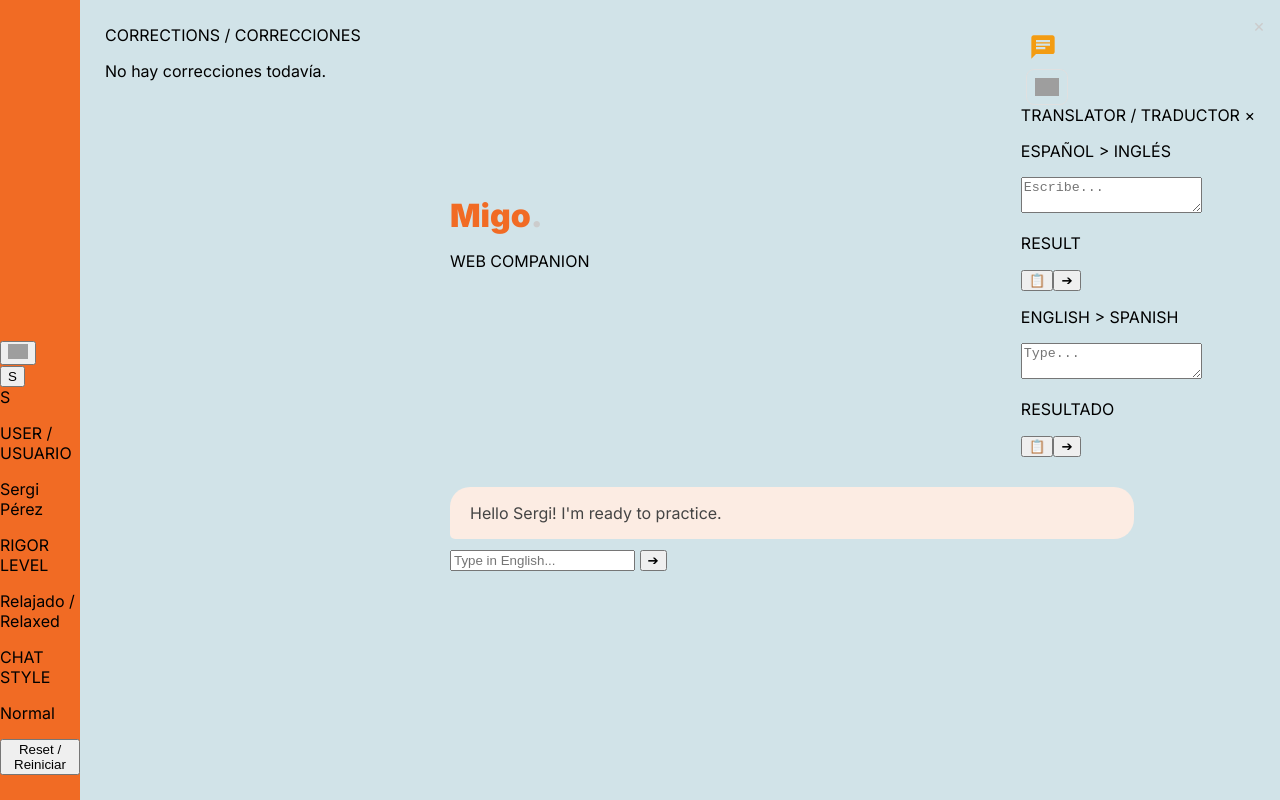
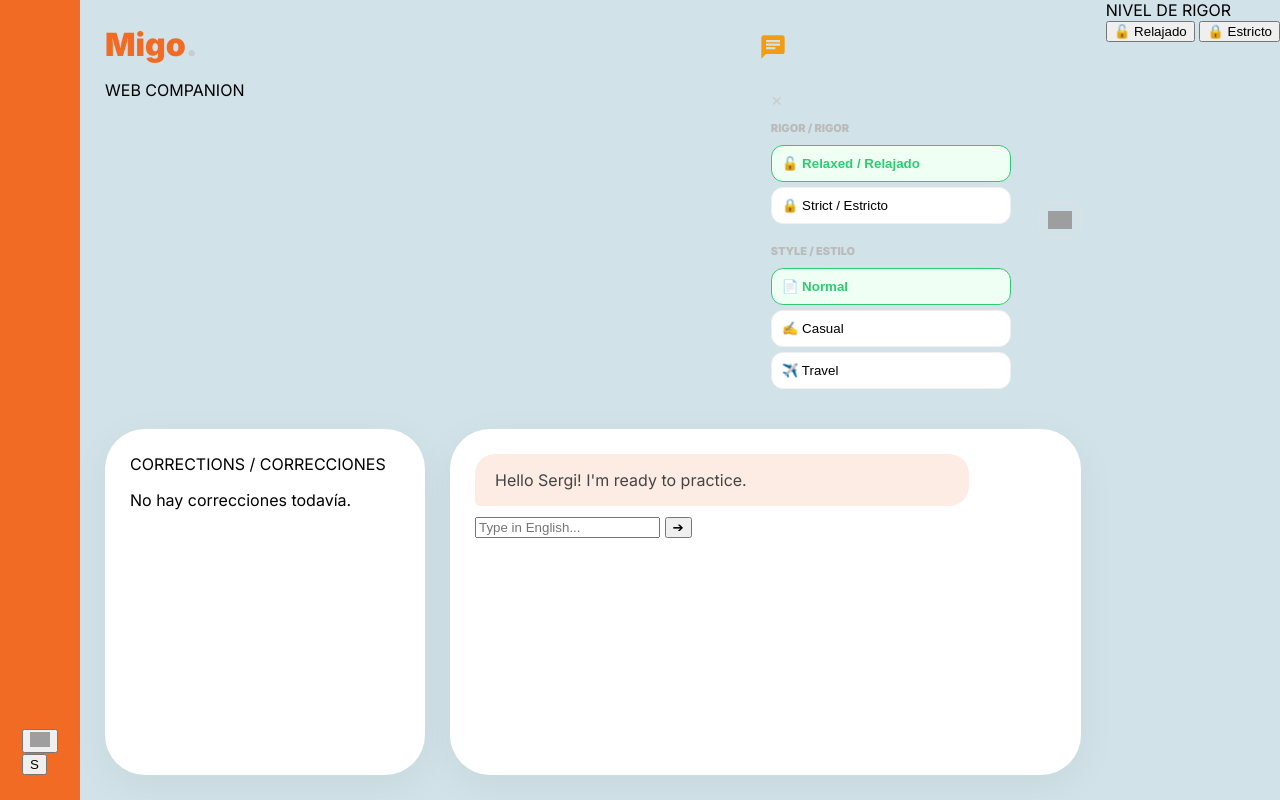
Before and after one commit to Sergi-bcn/migo-app-web, a website: page index.html in a window 1280 px wide. Drawn offline with Linux system fonts and the light colour scheme; grey boxes are pictures that could not be loaded.

Commit message:
UI Final: Logo restaurado y ventanas según capturas

```diff
--- a/CSS/components.css
+++ b/CSS/components.css
@@ -1,62 +1,40 @@
-/* Botones del header sin fondo azul */
-.tool-btn-plain {
-    background: transparent;
-    border: none;
-    cursor: pointer;
-    padding: 8px;
-    display: flex;
-    align-items: center;
-    justify-content: center;
+.panel-white {
+    background: white; border-radius: 40px;
+    box-shadow: 0 10px 40px rgba(0,0,0,0.05);
+    display: flex; flex-direction: column; padding: 25px;
 }
 
-.tool-border-sq {
-    border: 1px solid #e0e0e0;
-    border-radius: 8px;
-    margin-left: 5px;
+/* Iconos Header sin fondo azul */
+.icon-only-btn {
+    background: transparent; border: none; cursor: pointer; padding: 8px;
+    display: flex; align-items: center; justify-content: center;
 }
+.tool-border-sq { border: 1px solid #e0e0e0; border-radius: 10px; margin-left: 8px; }
+.header-controls { display: flex; align-items: center; }
 
-/* Ventana de configuración emergente */
-.config-window {
-    width: 300px;
-    padding: 25px;
-    border-radius: 30px;
+/* Ventana Usuario */
+.popup-user-card {
+    position: absolute; bottom: 0; left: 75px; width: 300px;
+    background: white; border-radius: 30px; padding: 25px;
+    box-shadow: 0 10px 40px rgba(0,0,0,0.1); display: none; z-index: 1000;
 }
+.popup-user-card.active { display: block; }
 
-.popup-header-mini {
-    font-size: 11px;
-    font-weight: 700;
-    color: #bbb;
-    margin-bottom: 10px;
-    text-transform: uppercase;
+/* Ventana Traductor */
+.translator-premium {
+    position: absolute; top: 50px; right: 0; width: 380px;
+    background: #f8fafb; border-radius: 35px; padding: 25px;
+    box-shadow: 0 20px 60px rgba(0,0,0,0.15); display: none; z-index: 1000;
 }
+.translator-premium.active { display: block; }
 
-/* Estilo de las opciones dentro de la ventana */
-.opt-row {
-    width: 100%;
-    padding: 12px 15px;
-    margin-bottom: 8px;
-    border: 1px solid #f0f0f0;
-    border-radius: 15px;
-    background: #fff;
-    text-align: left;
-    cursor: pointer;
-    font-weight: 500;
-    transition: 0.2s;
+/* Ventana Configuración (Estilo menú emergente) */
+.config-menu { width: 280px; padding: 20px; border-radius: 25px; }
+.menu-label { font-size: 11px; font-weight: 700; color: #bbb; margin-bottom: 10px; text-transform: uppercase; }
+.opt-btn {
+    width: 100%; padding: 10px; margin-bottom: 5px; border-radius: 12px;
+    border: 1px solid #f0f0f0; background: white; text-align: left; cursor: pointer;
 }
+.opt-btn.active { border-color: #2ecc71; color: #2ecc71; background: #f0fff4; font-weight: 600; }
 
-.opt-row.active {
-    background: #e8f5e9;
-    border-color: #2ecc71;
-    color: #2ecc71;
-}
-
-/* Mantenemos el resto igual */
-.popup-modal {
-    position: absolute; background: white; border-radius: 30px;
-    box-shadow: 0 15px 50px rgba(0,0,0,0.1); display: none; z-index: 1000;
-}
-.popup-modal.active { display: block; animation: popIn 0.2s ease; }
-
-.anchor-down { top: 60px; right: 0; }
-
-.close-x { position: absolute; top: 15px; right: 15px; cursor: pointer; color: #ccc; font-size: 18px; }
+.close-x, .close-x-trans { cursor: pointer; color: #ccc; font-size: 18px; }
--- a/CSS/layout.css
+++ b/CSS/layout.css
@@ -14,18 +14,16 @@ body, html { margin: 0; padding: 0; height: 100vh; overflow: hidden; background:
 }
 
 .main-screen {
-    flex: 1; height: 100vh; box-sizing: border-box;
-    padding: 25px; /* Mantiene la estructura de tu última captura */
+    flex: 1; height: 100vh; display: flex; flex-direction: column; padding: 25px; box-sizing: border-box;
+}
+
+.chat-header-main {
+    display: flex; justify-content: space-between; align-items: flex-start; margin-bottom: 15px;
 }
 
 .content-layout {
-    display: flex; gap: 25px; height: 100%;
+    display: flex; gap: 25px; flex: 1; height: calc(100% - 80px);
 }
 
 .correction-panel { width: 320px; height: 100%; }
 .chat-panel { flex: 1; height: 100%; position: relative; }
-
-.chat-internal-header {
-    display: flex; justify-content: space-between; align-items: center;
-    margin-bottom: 20px; padding-bottom: 10px;
-}
--- a/index.html
+++ b/index.html
@@ -15,7 +15,7 @@
     <nav class="sidebar-naranja">
         <div class="nav-bottom-group">
             <div class="anchor">
-                <button class="nav-circle-btn" onclick="togglePopup(event, 'popup-settings-main')">
+                <button class="nav-circle-btn" onclick="togglePopup(event, 'popup-settings-sidebar')">
                     <img src="https://cdn-icons-png.flaticon.com/512/3524/3524659.png" width="20">
                 </button>
             </div>
@@ -48,47 +48,39 @@
     </nav>
 
     <div class="main-screen">
-        <div class="content-layout">
-            <aside class="panel-white correction-panel">
-                <div class="panel-header"><span class="dot red"></span> CORRECTIONS / CORRECCIONES</div>
-                <div id="corrections-container" class="scroll-area">
-                    <p class="empty-msg">No hay correcciones todavía.</p>
-                </div>
-            </aside>
-
-            <main class="panel-white chat-panel">
-                <header class="chat-internal-header">
+        <header class="chat-header-main">
             <div class="logo-area">
                 <h1 class="logo">Migo<span>.</span></h1>
                 <p class="subtitle">WEB COMPANION</p>
             </div>
-                    <div class="header-tools">
+            <div class="header-controls">
                 <div class="anchor">
-                            <button class="tool-btn-plain" onclick="togglePopup(event, 'popup-config')">
+                    <button class="icon-only-btn" onclick="togglePopup(event, 'popup-config')">
                         <svg width="28" height="28" viewBox="0 0 24 24" fill="#f39c12">
                             <path d="M20 2H4c-1.1 0-1.99.9-1.99 2L2 22l4-4h14c1.1 0 2-.9 2-2V4c0-1.1-.9-2-2-2zM6 9h12v2H6V9zm8 5H6v-2h8v2zm4-6H6V6h12v2z"/>
                         </svg>
                     </button>
-                            <div id="popup-config" class="popup-modal anchor-down config-window">
+                    <div id="popup-config" class="popup-modal anchor-down config-menu">
                         <span class="close-x" onclick="closeAllPopups()">×</span>
-                                <div class="popup-header-mini"><span>RIGOR / RIGOR</span></div>
-                                <div class="options-list">
-                                    <button class="opt-row" onclick="setConfig('rigor', 'Estricto', this)">🔒 Strict / Estricto</button>
-                                    <button class="opt-row active" onclick="setConfig('rigor', 'Relajado', this)">🔓 Relaxed / Relajado</button>
+                        <p class="menu-label">RIGOR / RIGOR</p>
+                        <div class="options-group">
+                            <button class="opt-btn active" onclick="setConfig('rigor', 'Relajado', this)">🔓 Relaxed / Relajado</button>
+                            <button class="opt-btn" onclick="setConfig('rigor', 'Estricto', this)">🔒 Strict / Estricto</button>
                         </div>
-                                <div class="popup-header-mini" style="margin-top:15px"><span>STYLE / ESTILO</span></div>
-                                <div class="options-list">
-                                    <button class="opt-row active" onclick="setConfig('style', 'Normal', this)">📄 Normal</button>
-                                    <button class="opt-row" onclick="setConfig('style', 'Coloquial', this)">✍️ Casual / Coloquial</button>
-                                    <button class="opt-row" onclick="setConfig('style', 'Viajes', this)">✈️ Travel / Viajes</button>
+                        <p class="menu-label" style="margin-top:15px">STYLE / ESTILO</p>
+                        <div class="options-group">
+                            <button class="opt-btn active" onclick="setConfig('style', 'Normal', this)">📄 Normal</button>
+                            <button class="opt-btn" onclick="setConfig('style', 'Coloquial', this)">✍️ Casual</button>
+                            <button class="opt-btn" onclick="setConfig('style', 'Viajes', this)">✈️ Travel</button>
                         </div>
                     </div>
                 </div>
 
                 <div class="anchor">
-                            <button class="tool-btn-plain tool-border-sq" onclick="togglePopup(event, 'popup-translate')">
+                    <button class="icon-only-btn tool-border-sq" onclick="togglePopup(event, 'popup-translate')">
                         <img src="https://upload.wikimedia.org/wikipedia/commons/d/d7/Google_Translate_logo.svg" width="24">
                     </button>
+
                     <div id="popup-translate" class="translator-premium anchor-down">
                         <div class="trans-header">
                             <span>TRANSLATOR / TRADUCTOR</span>
@@ -115,10 +107,18 @@
             </div>
         </header>
 
+        <div class="content-layout">
+            <aside class="panel-white correction-panel">
+                <div class="panel-header"><span class="dot red"></span> CORRECTIONS / CORRECCIONES</div>
+                <div id="corrections-container" class="scroll-area">
+                    <p class="empty-msg">No hay correcciones todavía.</p>
+                </div>
+            </aside>
+
+            <main class="panel-white chat-panel">
                 <div id="chat-box" class="scroll-area chat-feed">
                     <div class="bubble bot">Hello Sergi! I'm ready to practice.</div>
                 </div>
-
                 <div class="chat-input-wrapper">
                     <input type="text" id="user-input" placeholder="Type in English...">
                     <button class="send-btn" onclick="sendMessage()">➔</button>
@@ -127,7 +127,7 @@
         </div>
     </div>
 
-    <div id="popup-settings-main" class="popup-modal sidebar-popup">
+    <div id="popup-settings-sidebar" class="popup-modal sidebar-popup">
         <div class="popup-header"><span>NIVEL DE RIGOR</span></div>
         <div class="options-list">
             <button class="opt-row active" onclick="setConfig('rigor', 'Relajado', this)">🔓 Relajado</button>
--- a/js/ui-manager.js
+++ b/js/ui-manager.js
@@ -10,17 +10,6 @@ function closeAllPopups() {
     document.querySelectorAll('.popup-modal, .popup-user-card, .translator-premium').forEach(p => p.classList.remove('active'));
 }
 
-function setConfig(type, value, element) {
-    const parent = element.parentElement;
-    parent.querySelectorAll('.opt-row').forEach(btn => btn.classList.remove('active'));
-    element.classList.add('active');
-    if (type === 'rigor') {
-        document.getElementById('stat-rigor').innerText = value + ' / ' + (value === 'Relajado' ? 'Relaxed' : 'Strict');
-    } else if (type === 'style') {
-        document.getElementById('stat-style').innerText = value;
-    }
-}
-
 document.addEventListener('click', (e) => {
     if (!e.target.closest('.anchor')) closeAllPopups();
 });
```
Lines whose indentation alone changed are shown as unchanged.
